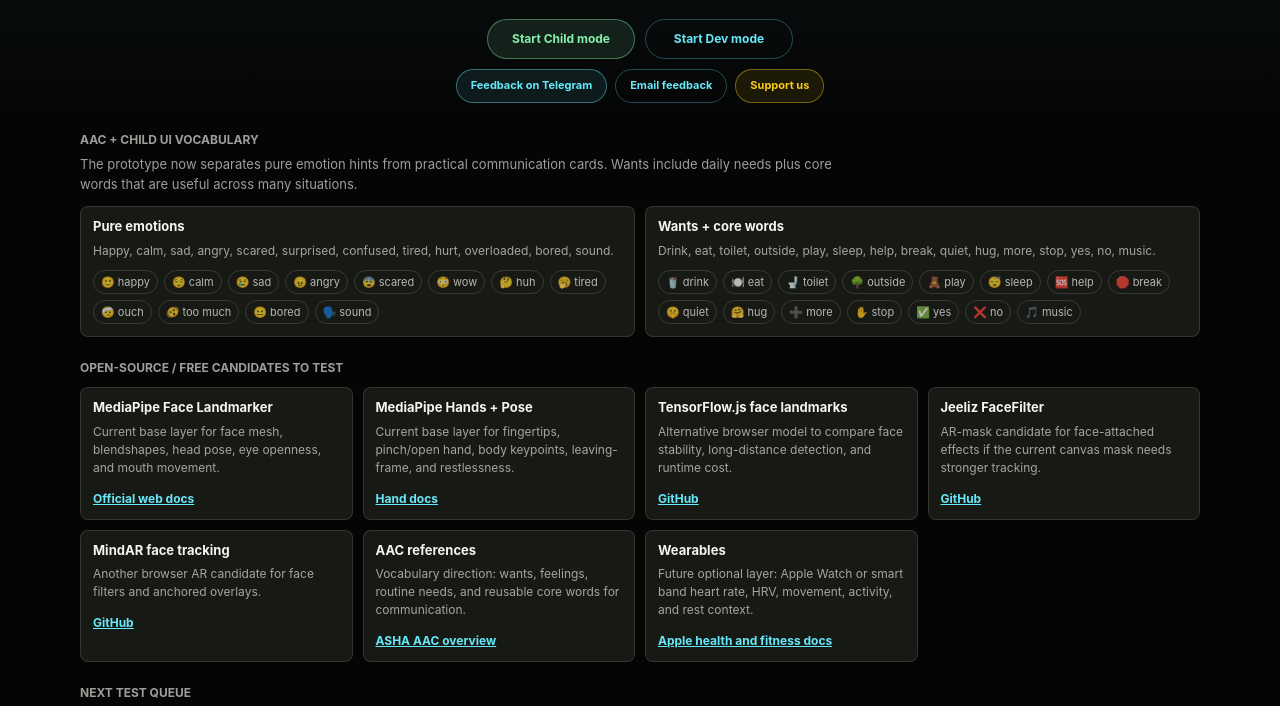
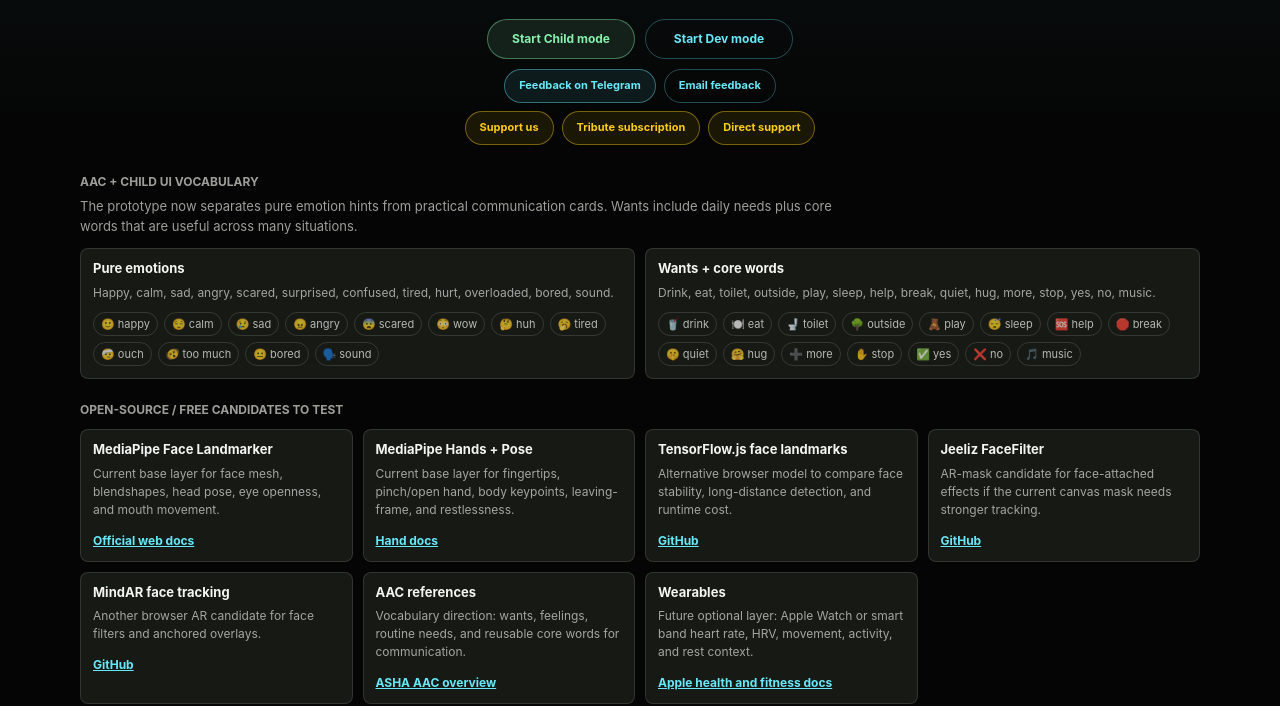
Before and after one commit to Genesis-Lab-Foundation/genesis-assistive-biometrics, a website: page lab.html in a window 1280 px wide. Shown: the part 99-805 px from the top of the page. Drawn offline with Linux system fonts and the light colour scheme.

Commit message:
Add Tribute support links

```diff
--- a/lab.html
+++ b/lab.html
@@ -4,7 +4,7 @@
     <meta charset="utf-8">
     <meta name="viewport" content="width=device-width, initial-scale=1">
     <title>Assistive Biometrics Lab</title>
-    <link rel="stylesheet" href="./styles.css?v=20260630-support">
+    <link rel="stylesheet" href="./styles.css?v=20260630-tribute">
   </head>
   <body class="lab-page">
     <main class="lab-shell">
@@ -23,7 +23,11 @@
         <div class="lab-feedback" aria-label="Feedback contacts">
           <a class="panel-link lab-feedback-link lab-feedback-primary" href="https://t.me/cleverdont" target="_blank" rel="noopener">Feedback on Telegram</a>
           <a class="panel-link lab-feedback-link" href="mailto:eve@genesis-lab.foundation">Email feedback</a>
+        </div>
+        <div class="lab-support" aria-label="Support links">
           <a class="panel-link lab-feedback-link lab-support-link" href="https://t.me/genesis_lab_foundation" target="_blank" rel="noopener">Support us</a>
+          <a class="panel-link lab-feedback-link lab-support-link" href="https://web.tribute.tg/s/YyT" target="_blank" rel="noopener">Tribute subscription</a>
+          <a class="panel-link lab-feedback-link lab-support-link" href="https://web.tribute.tg/d/MdW" target="_blank" rel="noopener">Direct support</a>
         </div>
       </header>
 
--- a/styles.css
+++ b/styles.css
@@ -712,12 +712,20 @@ body.child-runtime .child-summary {
   color: var(--green);
 }
 
-.lab-feedback {
+.lab-feedback,
+.lab-support {
   display: flex;
   flex-wrap: wrap;
   justify-content: center;
   gap: 8px;
+}
+
+.lab-feedback {
   margin-top: -8px;
+}
+
+.lab-support {
+  margin-top: -10px;
 }
 
 .lab-feedback-link {
```
Also changed, not shown: README.md.
